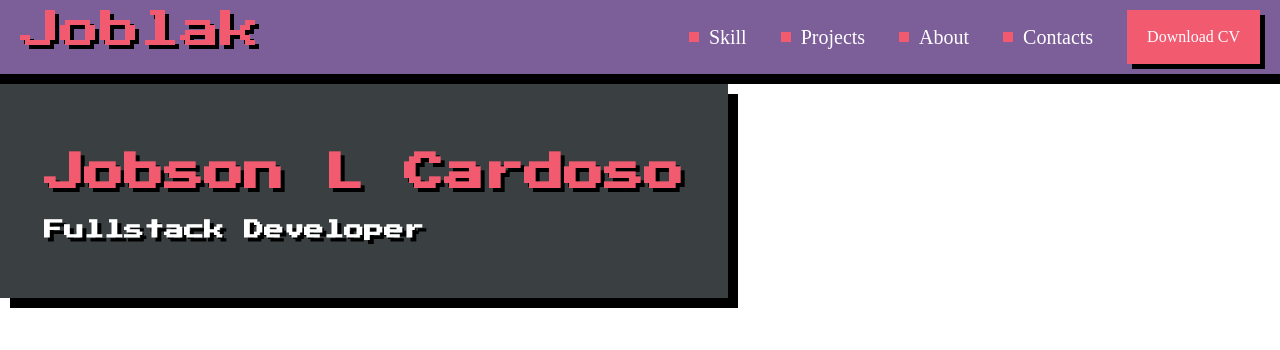
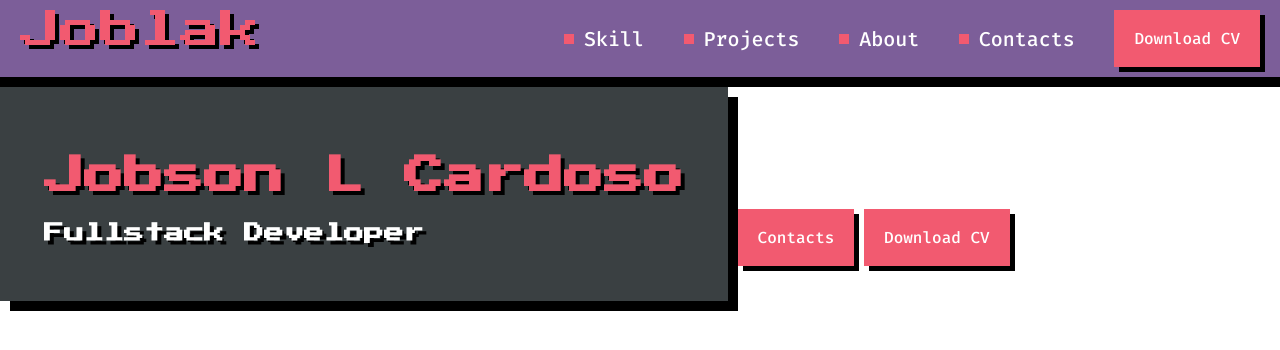
Before and after one commit to joblakplay/curso-html-css-feliz, a plain HTML site: page index.html in a window 1280 px wide. Drawn offline with Linux system fonts and the light colour scheme.

Commit message:
modify font

```diff
--- a/css/reset.css
+++ b/css/reset.css
@@ -1,4 +1,4 @@
 body{
     margin: 0px;
-
+    font-family: 'Fira Code', monospace;
 }
--- a/index.html
+++ b/index.html
@@ -7,8 +7,7 @@
 
     <link rel="preconnect" href="https://fonts.googleapis.com">
     <link rel="preconnect" href="https://fonts.gstatic.com" crossorigin>
-    <link href="https://fonts.googleapis.com/css2?family=Press+Start+2P&display=swap" rel="stylesheet">
-
+    <link href="https://fonts.googleapis.com/css2?family=Fira+Code:wght@300;500&family=Press+Start+2P&display=swap" rel="stylesheet">
     <link rel="stylesheet" href="css/reset.css">
     <link rel="stylesheet" href="css/components/button.css">
     <link rel="stylesheet" href="css/components/header.css">
@@ -38,5 +37,8 @@
             Fullstack Developer
         </h2>
     </div>
+    <a href="" class="button">Contacts</a>
+    <a href="" class="button">Download CV</a>
+
 </body>
 </html>
```
